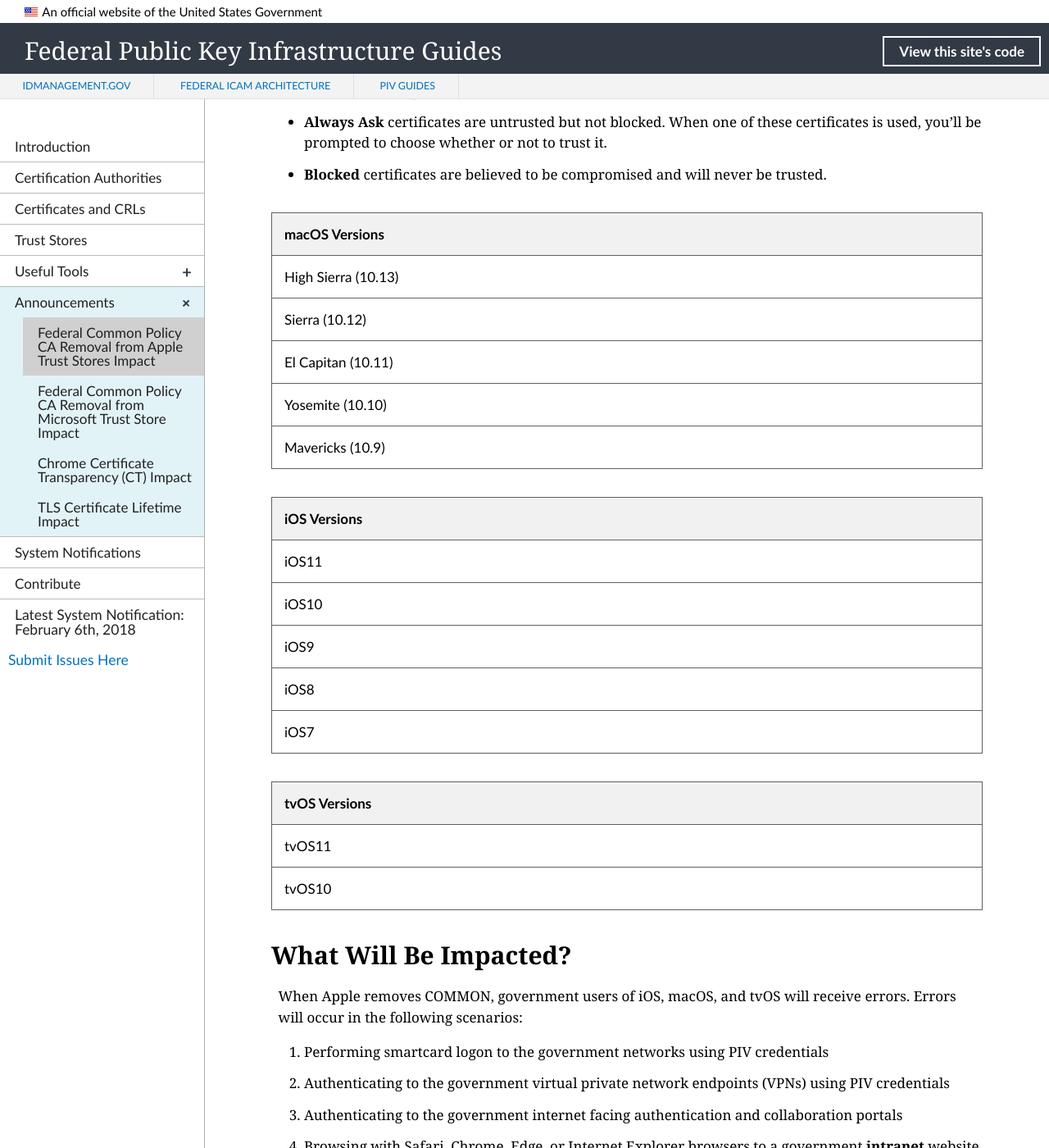
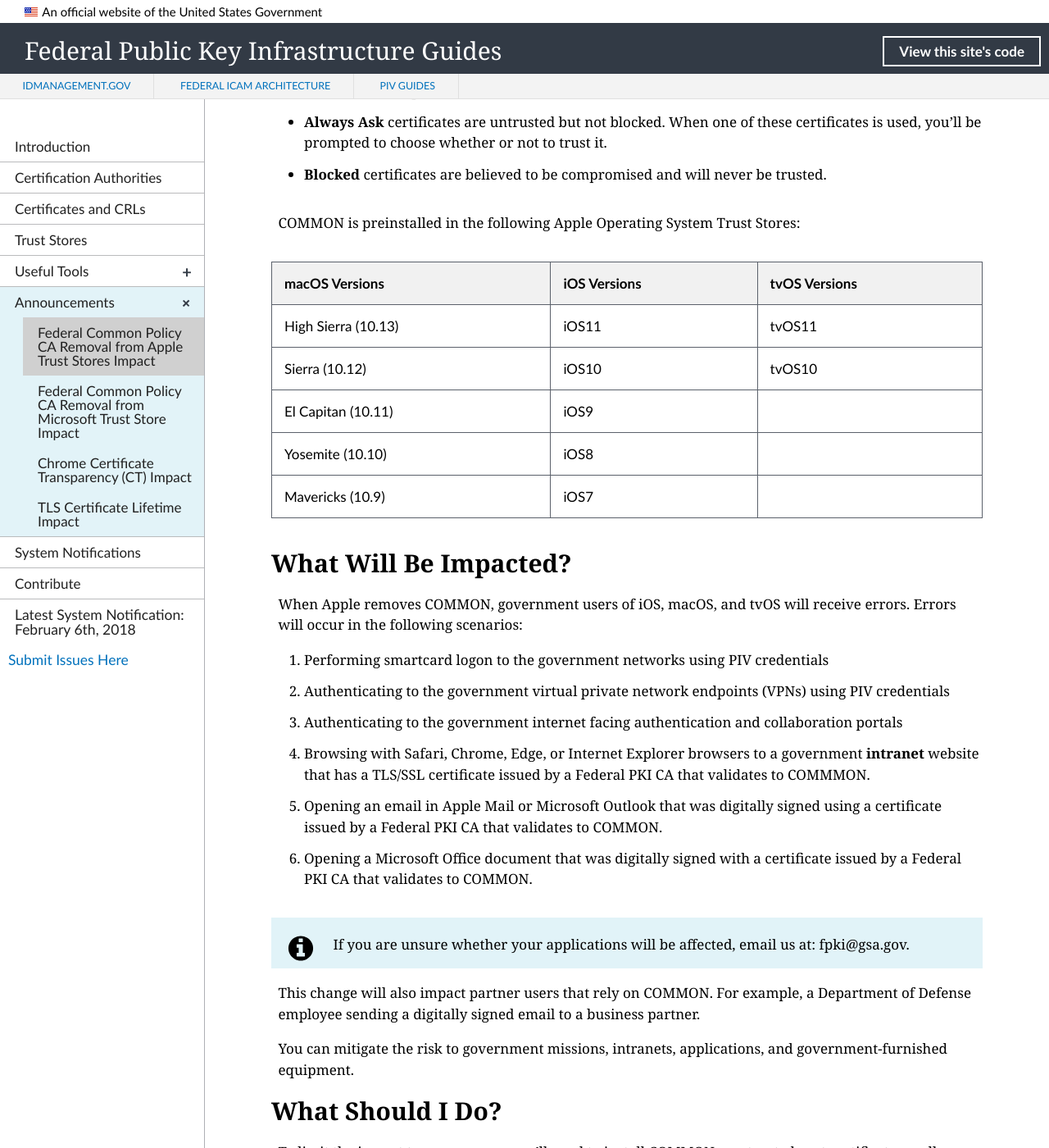
Before and after one commit to GSA/fpki-guides, a Jekyll site: the page built from _announcements/01_apple_common_removal.md, in a window 1280 px wide and 1400 px high, scrolled down 1008 px. Shown: the whole window at 82% size. Built offline with Jekyll 4.4.1, drawn with Linux system fonts in a browser that asks for light colours; nearby versions of some CDN libraries; library files that are not in the unit come from our copies.

Commit message:
Update 01_apple_common_removal.md
Minor tweaks.

```diff
--- a/_announcements/01_apple_common_removal.md
+++ b/_announcements/01_apple_common_removal.md
@@ -24,26 +24,15 @@ Today, Apple distributes hundreds of trusted root CA certificates, including COM
  - **Always Ask** certificates are untrusted but not blocked. When one of these certificates is used, you'll be prompted to choose whether or not to trust it.
  - **Blocked** certificates are believed to be compromised and will never be trusted.
 
-|**macOS Versions**|
-| :-------- |
-| High Sierra (10.13) |
-| Sierra (10.12) |
-| El Capitan (10.11) |
-| Yosemite (10.10) |
-| Mavericks (10.9) |
+COMMON is preinstalled in the following Apple Operating System Trust Stores:
 
-|**iOS Versions**|
-| :-------- |
-| iOS11 |
-| iOS10 |
-| iOS9 |
-| iOS8 |
-| iOS7 |
-
-| **tvOS Versions** |
-| :-------- |
-| tvOS11 |
-| tvOS10 |
+|**macOS Versions**|**iOS Versions**|**tvOS Versions**|
+| :-------- |:-------- |:-------- |
+| High Sierra (10.13) |	 iOS11 | tvOS11 |
+| Sierra (10.12) | iOS10 | tvOS10 |
+| El Capitan (10.11) | iOS9 | |
+| Yosemite (10.10) |  iOS8 | |
+| Mavericks (10.9) |  iOS7 | |
 
 ## What Will Be Impacted?
 When Apple removes COMMON, government users of iOS, macOS, and tvOS will receive errors. Errors will occur in the following scenarios:
```
